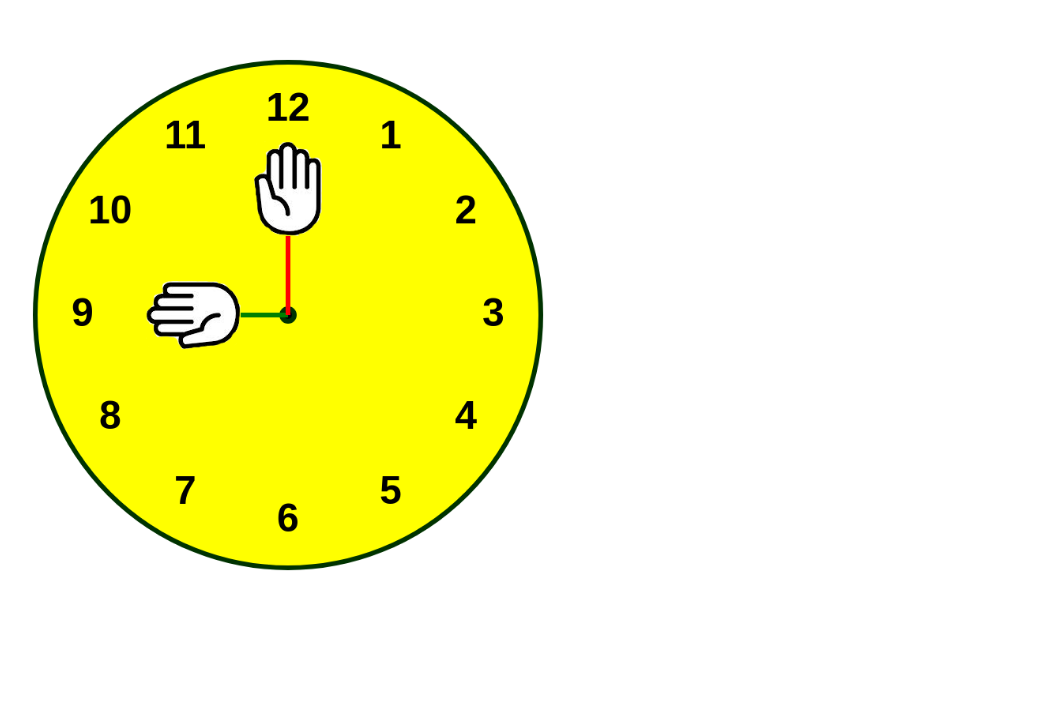
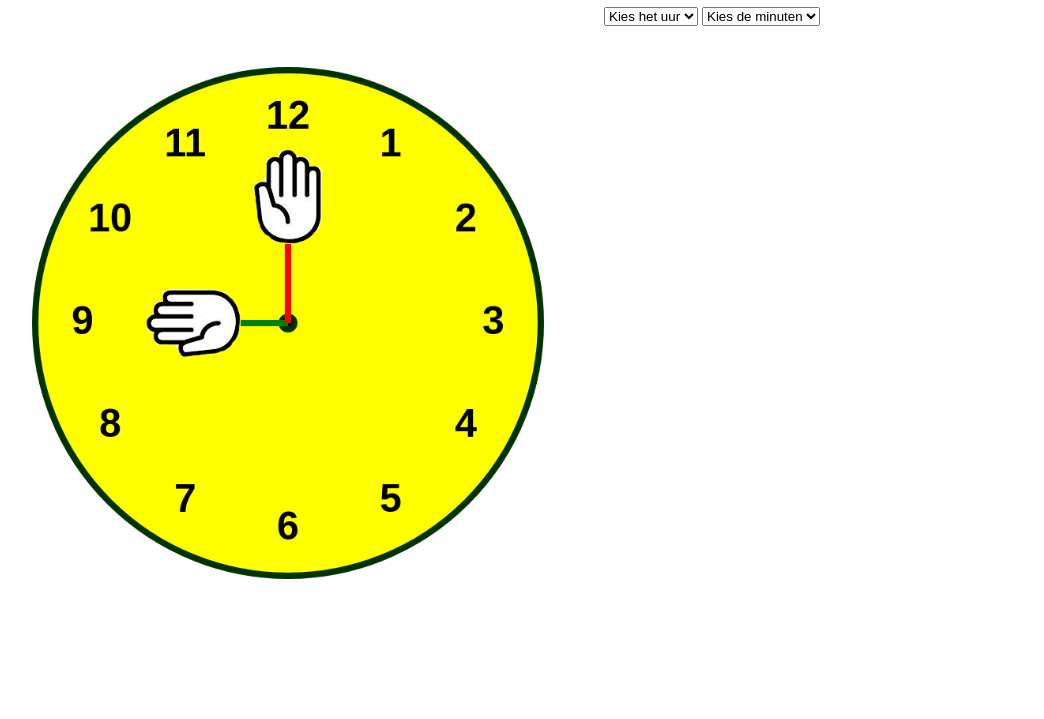
Before and after one commit to kiruys/clock, a plain HTML site: page index.html in a window 1280 px wide. Shown: the part 81-800 px from the top of the page, without its empty margins (36-1080 px from the left). Drawn offline with Linux system fonts and the light colour scheme.

Commit message:
choose hour from dropdown menu

```diff
--- a/drawclock.js
+++ b/drawclock.js
@@ -1,8 +1,6 @@
 $(document).ready(function () {
-	drawClock();
 
-	function drawClock() {
-		var canvas, context, clock, hands, hand;
+	var canvas, context, clock, hands;
 	canvas = document.getElementById("canvas_clock");
 	context = canvas.getContext('2d');
 
@@ -34,18 +32,34 @@ $(document).ready(function () {
 		drawHand(hands.minute.radius, hands.minute.color, hands.minute.angle);
 	}
 
+	$('select#hours').on('change', setClock);
+
+	function setClock(evt) {
+		var hour, angle;
+		hour = $(this).val();
+		angle = 270 + (hour * 30);
+		drawCircle(clock.radius, clock.color);
+		drawCircle(clock.centerRadius, clock.centerColor);
+		drawNumbers();
+
+		drawHand(hands.minute.radius, hands.minute.color, hands.minute.angle);
+		drawHand(hands.hour.radius, hands.hour.color, angle);
+	}
+
+
+
 	function drawCircle(radius, color) {
 		context.beginPath();
 		context.arc(clock.centerX, clock.centerY, radius, 0, 2 * Math.PI, false);
 		context.fillStyle = color;
 		context.fill();
-			context.lineWidth = 6;
+		context.lineWidth = 8;
 		context.strokeStyle = '#003300';
 		context.stroke();
 	}
 
 	function drawNumbers() {
-			var number, iString, x, y, coordinates;
+		var number, iString, coordinates;
 		number = { 	radius: canvas.height / 2 * 0.65,
 					angle: 300
 				};
@@ -89,10 +103,5 @@ $(document).ready(function () {
 		y = clock.centerY + radius * Math.sin(angle * (Math.PI/180));
 		return [x, y];
 	}
-	}
-
-
-
-
 
 });
--- a/index.html
+++ b/index.html
@@ -6,11 +6,46 @@
 	<script type="text/javascript" src="drawclock.js"></script>
 </head>
 	<body>
-		<h1 style="width: 50%; text-align: center; font-family: arial">Klok kijken</h1>
-		<section style="width: 50%;">
-			<canvas width="800" height="800" id="canvas_clock" style="width:100%; height:100%">
-			Canvas tag not supported
-			</canvas>
-		</section>
+		<div style="width: 50%; float: left;">
+			<h1 style="text-align: center; font-family: arial">Klok kijken</h1>
+			<section>
+				<canvas width="800" height="800" id="canvas_clock" style="width:100%; height:100%">
+				Canvas tag not supported
+				</canvas>
+			</section>
+		</div>
+		<div style="width: 50%; float: left;">
+			<h1 style="text-align: center; font-family: arial">Kies een tijd</h1>
+			<select id="hours">
+				<option value="">Kies het uur</option>
+				<option value="1">1</option>
+				<option value="2">2</option>
+				<option value="3">3</option>
+				<option value="4">4</option>
+				<option value="5">5</option>
+				<option value="6">6</option>
+				<option value="7">7</option>
+				<option value="8">8</option>
+				<option value="9">9</option>
+				<option value="10">10</option>
+				<option value="11">11</option>
+				<option value="12">12</option>
+			</select>
+			<select id="minutes">
+				<option value="">Kies de minuten</option>
+				<option value="0">0</option>
+				<option value="5">5</option>
+				<option value="10">10</option>
+				<option value="15">15</option>
+				<option value="20">20</option>
+				<option value="25">25</option>
+				<option value="30">30</option>
+				<option value="35">35</option>
+				<option value="40">40</option>
+				<option value="45">45</option>
+				<option value="50">50</option>
+				<option value="55">55</option>
+			</select>
+		</div>
 	</body>
 </html>
```
Lines whose indentation alone changed are shown as unchanged.
